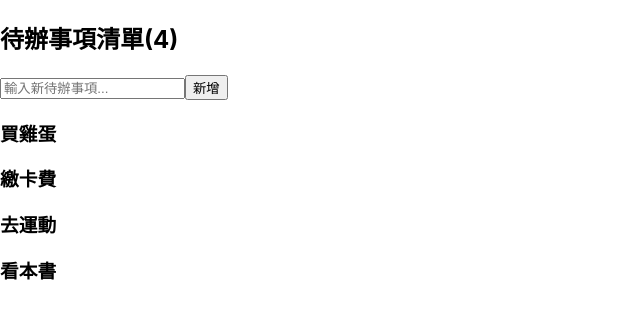
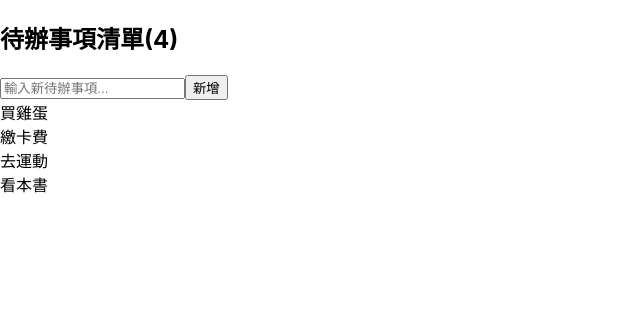
Before and after one commit to StanGC/react-todolist, a React (Create React App) app: page / in a window 1280 px wide. Shown: the top 318 px of the page, without its empty margins (0-640 px from the left). Built offline with nearby package versions, Linux system fonts and the light colour scheme.

Commit message:
todo list day and night display different color

```diff
--- a/src/components/Todo.js
+++ b/src/components/Todo.js
@@ -1,8 +1,18 @@
 import React, { Component } from 'react';
+import styled from 'styled-components';
+
+const TodoText = styled.div`
+  color: ${(props) => {
+    const now = new Date();
+    const hours = now.getHours();
+    const color = hours >= 6 && hours <= 18 ? 'black' : 'green';
+    return color;
+  }};
+`;
 
 class Todo extends Component {
   render() {
-    return <h3>{this.props.todo}</h3>
+    return <TodoText>{this.props.todo}</TodoText>
   }
 }
 
```
